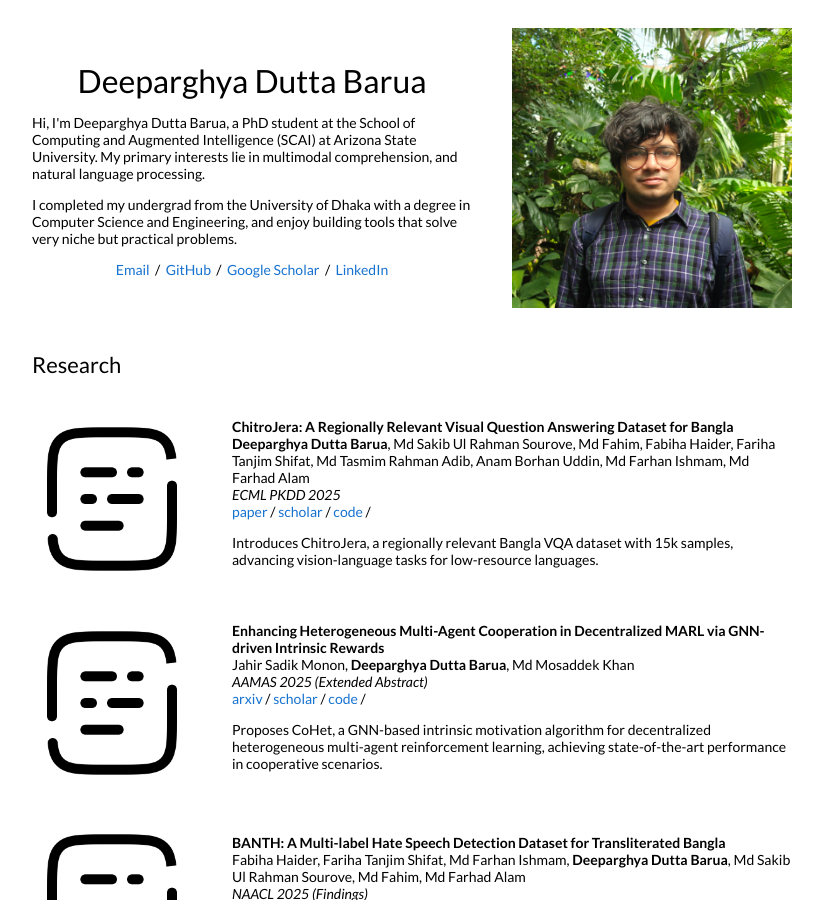
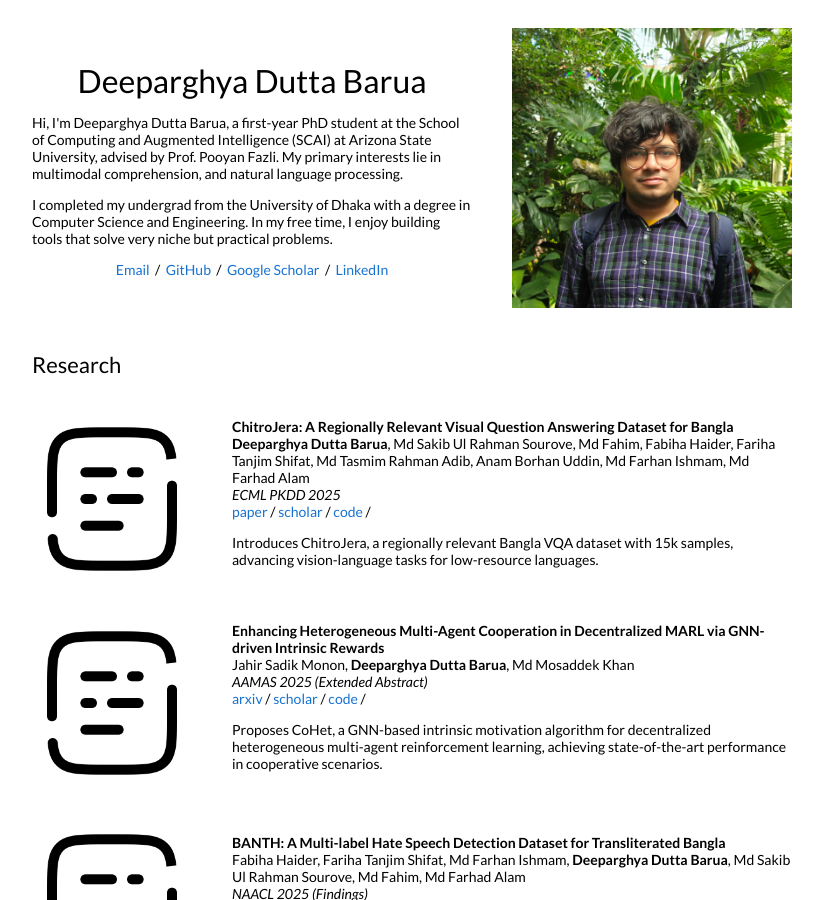
Before and after one commit to arg274/arg274.github.io, a Jekyll site: the page built from _posts/2025-08-15-chitrojera.markdown, in a window 1280 px wide and 900 px high. Shown: the whole window, without its empty margins (228-1051 px from the left). Built offline with Jekyll 4.4.1, drawn with Linux system fonts in a browser that asks for light colours.

Commit message:
Add some more details to the bio blurb

```diff
--- a/_layouts/default.html
+++ b/_layouts/default.html
@@ -34,10 +34,10 @@
               <h1>
                 Deeparghya Dutta Barua
               </h1>
-              <p>Hi, I'm Deeparghya Dutta Barua, a PhD student at the School of Computing and Augmented Intelligence (SCAI) at Arizona State University. My primary interests lie in multimodal comprehension, and natural language processing.
+              <p>Hi, I'm Deeparghya Dutta Barua, a first-year PhD student at the School of Computing and Augmented Intelligence (SCAI) at Arizona State University, advised by Prof. Pooyan Fazli. My primary interests lie in multimodal comprehension, and natural language processing.
               </p>
               <p>
-                I completed my undergrad from the University of Dhaka with a degree in Computer Science and Engineering, and enjoy building tools that solve very niche but practical problems.
+                I completed my undergrad from the University of Dhaka with a degree in Computer Science and Engineering. In my free time, I enjoy building tools that solve very niche but practical problems.
               </p>
               <p style="text-align:center">
                 <a target="_blank" href="mailto:dbarua12@asu.edu"> Email</a> &nbsp;/&nbsp;
```
